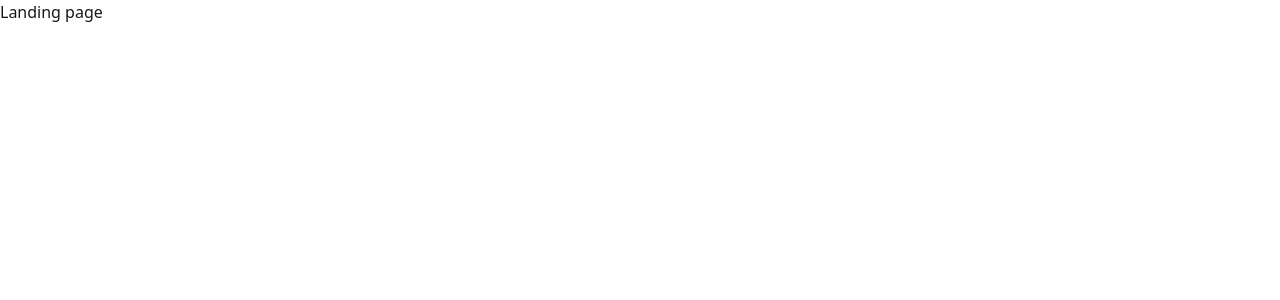
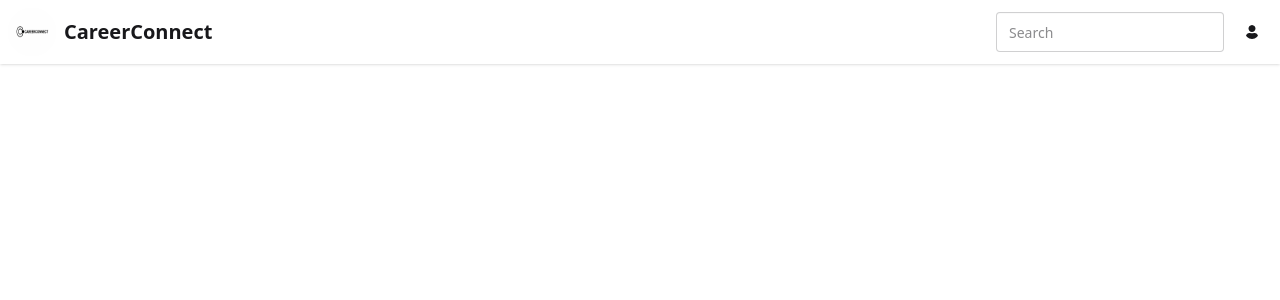
Before and after one commit to MH-liton-360/career-connect-client-server, a React (Vite) app: page / in a window 1280 px wide. Shown: the top 300 px of the page. Built offline with nearby package versions, Linux system fonts and the light colour scheme.

Commit message:
navbar done

```diff
--- a/package.json
+++ b/package.json
@@ -15,6 +15,7 @@
     "match-sorter": "^8.1.0",
     "react": "^19.1.1",
     "react-dom": "^19.1.1",
+    "react-icons": "^5.5.0",
     "react-router-dom": "^7.9.5",
     "sort-by": "^1.2.0",
     "tailwindcss": "^4.1.16"
--- /dev/null
+++ b/src/components/Navbar.jsx
@@ -0,0 +1,40 @@
+import logo from "../assets/logo.png"
+import { FaUser } from "react-icons/fa";
+
+const Navbar = () => {
+    return (
+        <div>
+            <div className="navbar bg-base-100 shadow-sm">
+                <div className="flex-1">
+                    <div className="flex items-center">
+                        <img src={logo} alt="CareerConnect Logo" className="w-12 h-12 rounded-4xl" />
+                        <h1 className="text-xl font-semibold ml-2">CareerConnect</h1>
+                    </div>
+                </div>
+                <div className="flex gap-2">
+                    <input type="text" placeholder="Search" className="input input-bordered w-24 md:w-auto" />
+                    <div className="dropdown dropdown-end">
+                        <div tabIndex={0} role="button" className="btn btn-ghost btn-circle avatar">
+                            <div className=" rounded-full">
+                                <FaUser></FaUser>
+                            </div>
+                        </div>
+                        <ul
+                            tabIndex="-1"
+                            className="menu menu-sm dropdown-content bg-base-100 rounded-box z-1 mt-3 w-52 p-2 shadow">
+                            <li>
+                                <a className="justify-between">
+                                    Profile
+                                </a>
+                            </li>
+                            <li><a>Settings</a></li>
+                            <li><a>Logout</a></li>
+                        </ul>
+                    </div>
+                </div>
+            </div>
+        </div>
+    );
+};
+
+export default Navbar;
--- /dev/null
+++ b/src/layouts/AdminLayout.jsx
@@ -0,0 +1,10 @@
+
+const AdminLayout = () => {
+    return (
+        <div>
+
+        </div>
+    );
+};
+
+export default AdminLayout;
--- /dev/null
+++ b/src/layouts/MainLayout.jsx
@@ -0,0 +1,11 @@
+import Navbar from "../components/Navbar";
+
+const MainLayout = () => {
+    return (
+        <div>
+            <Navbar></Navbar>
+        </div>
+    );
+};
+
+export default MainLayout;
--- /dev/null
+++ b/src/pages/LandingPage.jsx
@@ -0,0 +1,10 @@
+
+const LandingPage = () => {
+    return (
+        <div>
+
+        </div>
+    );
+};
+
+export default LandingPage;
--- a/src/routes/router.jsx
+++ b/src/routes/router.jsx
@@ -1,9 +1,10 @@
 import { createBrowserRouter } from "react-router-dom";
+import MainLayout from "../layouts/MainLayout";
 
 const router = createBrowserRouter([
     {
         path: "/",
-        element: <h1>Landing page</h1>
+        element: <MainLayout></MainLayout>
     },
     {
         path: "/details",
```
Also changed, not shown: src/assets/logo.png (added), 1 other file (tests, documents, lock files or other folders).
